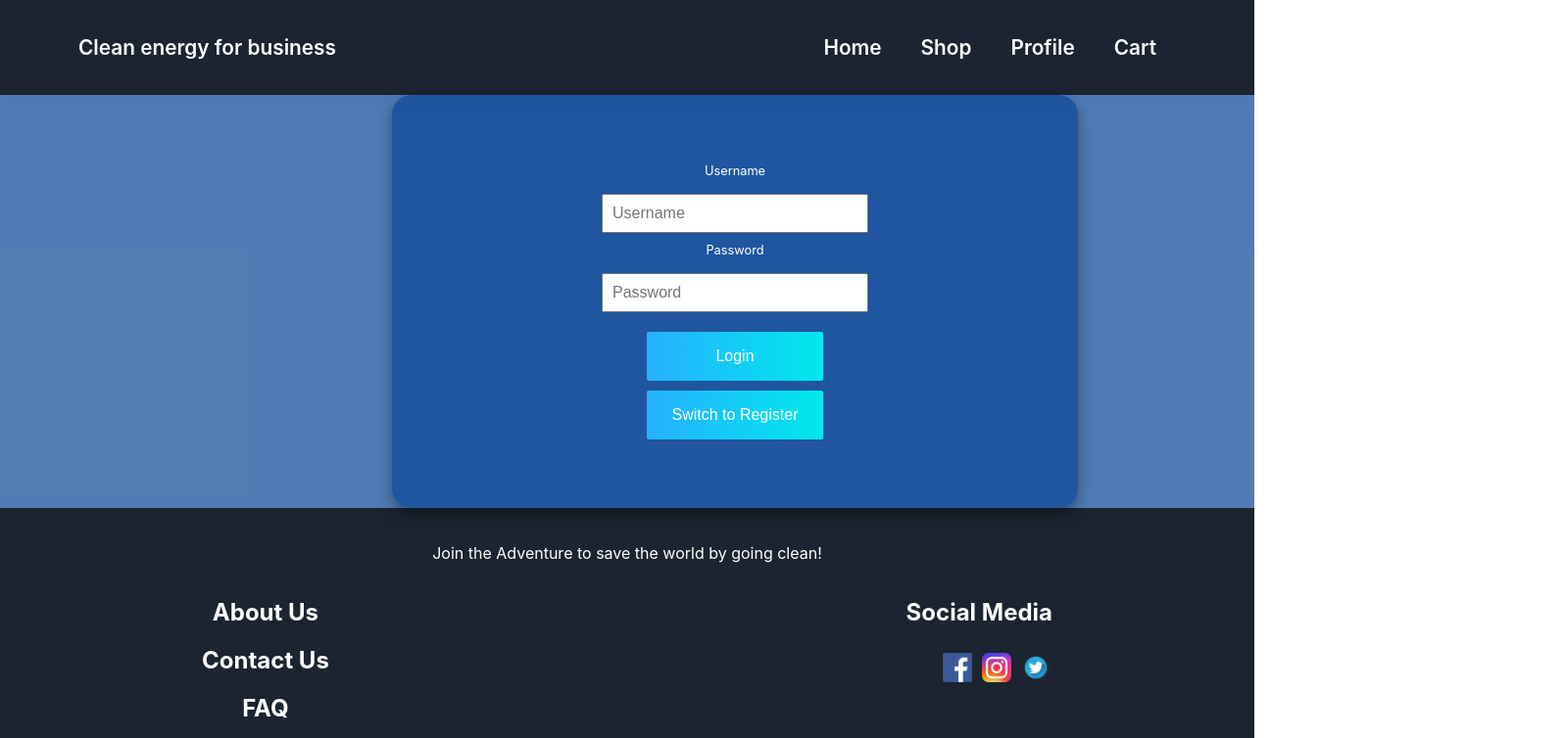
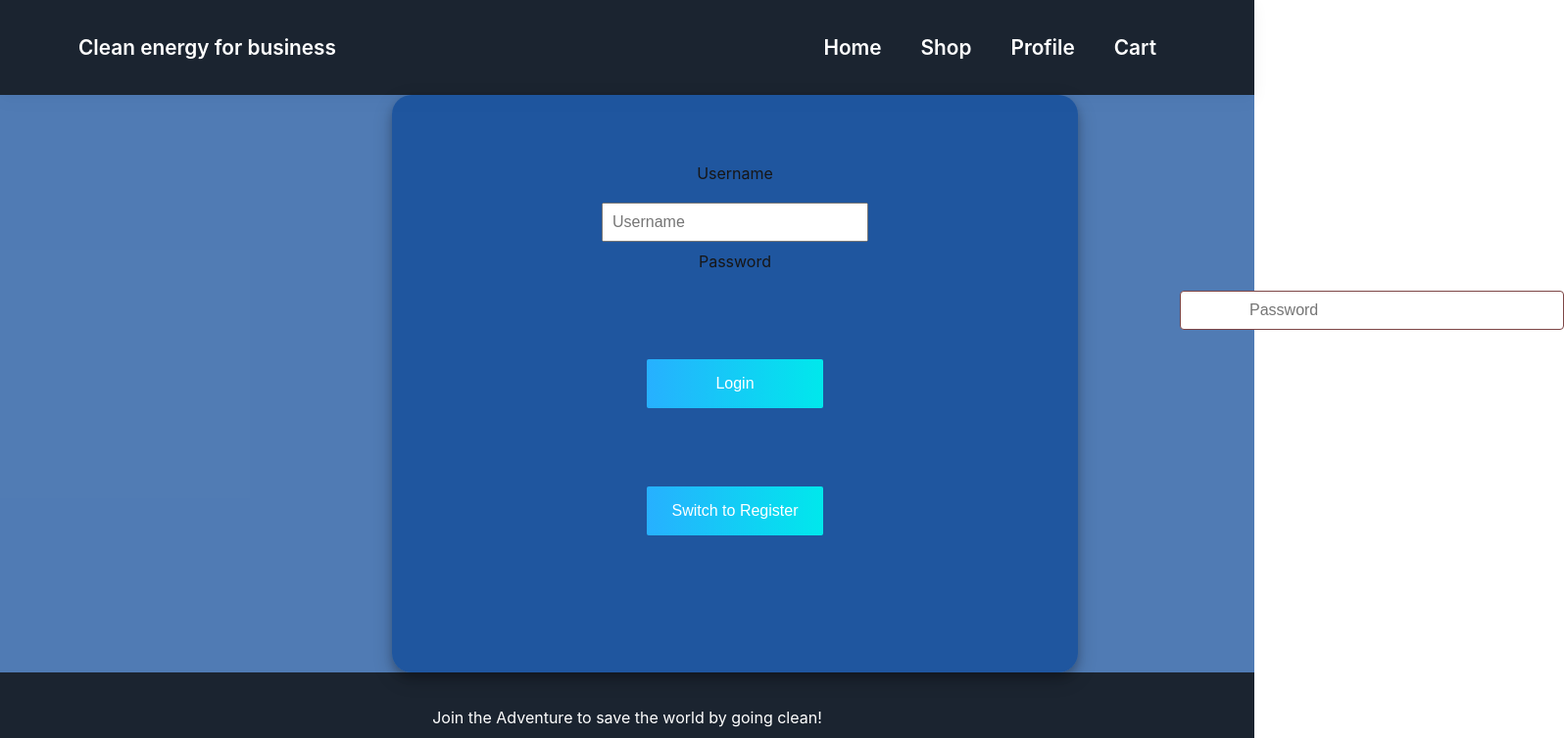
Before and after one commit to Amir-2112079/Group-26-22-23-_CleanEnergyForBusiness, a React (Create React App) app in the folder CEFB/client/: page /Profile in a window 1280 px wide. Shown: the top 754 px of the page at 98% size, 1596 px wide, since content can reach past the window. Built offline with nearby package versions, Linux system fonts and the light colour scheme.

Commit message:
Update added user password reset

```diff
--- a/CEFB/client/src/App.js
+++ b/CEFB/client/src/App.js
@@ -5,8 +5,10 @@ import Home from './Components/Pages/Home';
 import GymSolution from './Components/HomeContents/GymSolution';
 import Courier from './Components/HomeContents/Couriers';
 import BoilerBioFuel from './Components/HomeContents/BoilerBioFuel';
+import RealLifeExamples from './Components/HomeContents/RealLifeExamples';
 import Shop from './Components/Pages/Shop';
 import Profile from './Components/Pages/Profile';
+import ResetPassword from './Components/Pages/ResetPassword';
 import ErrorPage from './Components/ErrorPage';
 import NavBar from './Components/NavBar';
 import Footer from './Components/Pages/Footer';
@@ -14,16 +16,12 @@ import Co2Calculator from './Components/Pages/Co2Calculator';
 import AboutUs from './Components/Pages/AboutUs';
 import ContactUs from './Components/Pages/ContactUs';
 import Cart from './Components/Pages/Cart'
-
 import Radar from './Components/Pages/Radar';
 import BusinessChat from './Components/Pages/BusinessChat'
 import Faq from './Components/Pages/Faq';
 
 
 function App() {
-
-
-
 
   return (
 
@@ -36,6 +34,8 @@ function App() {
           <Route path='/GymSolution' element={<GymSolution />} />
           <Route path='/Courier' element={<Courier />} />
           <Route path='/BoilerBioFuel' element={<BoilerBioFuel />} />
+          <Route path='/RealLifeExamples' element={<RealLifeExamples />} />
+
           <Route path='/Shop' element={<Shop />} />
           <Route path='/cart' element={<Cart />} />
 
@@ -45,6 +45,7 @@ function App() {
           <Route path='/ContactUs' element={<ContactUs />} />
           <Route path='/Radar' element={<Radar />} />
           <Route path='/BusinessChat' element={<BusinessChat />} />
+          <Route path='/ResetPassword' element={<ResetPassword/>} />
           <Route path='/Faq' element={<Faq />} />
 
           <Route path='*' element={<ErrorPage />} />
--- a/CEFB/client/src/Components/CSSContents/Home.css
+++ b/CEFB/client/src/Components/CSSContents/Home.css
@@ -23,6 +23,20 @@
     transform: scale(1.1);
 }
 
+.RLE:hover
+{
+    transform: scale(1.1);
+}
+
+.description1 {
+
+    align-items: center;
+    padding: 10px 450px;
+    font-size: 1.9rem;
+    font-weight: 6000;
+    color: #0b0b0b;
+
+}
 
 
 
--- /dev/null
+++ b/CEFB/client/src/Components/CSSContents/ResetPassword.css
@@ -0,0 +1,45 @@
+h2 {
+    font-size: 24px;
+    margin-bottom: 20px;
+  }
+
+  label {
+    color: rgb(23, 22, 22);
+    display: block;
+    margin-bottom: 10px;
+    font-size: 16px;
+  }
+
+  input[type="email"],
+  input[type="password"] {
+
+    position: relative;
+  left: 650px;
+    display: block;
+    padding: 10px 70px;
+    font-size: 16px;
+    border-radius: 4px;
+    border: 1px solid #7d4646;
+    margin-bottom: 20px;
+  }
+
+  button {
+    background-color: #4CAF50;
+    color: rgb(18, 14, 14);
+    padding: 10px 20px;
+    border: none;
+    border-radius: 4px;
+    cursor: pointer;
+    font-size: 16px;
+    margin-bottom: 70px;
+  }
+
+  button:hover {
+    background-color: #3e8e41;
+  }
+
+  .error {
+    color: red;
+    margin-bottom: 20px;
+    font-size: 16px;
+  }
--- a/CEFB/client/src/Components/Pages/Home.js
+++ b/CEFB/client/src/Components/Pages/Home.js
@@ -31,6 +31,12 @@ function Home() {
                 />
                     <h3 className='description'>Biofuel-boilers</h3>
                 </Link>
+                <Link className='RLE' to='/RealLifeExamples'><img className='fade-img'
+                        src='images/RLE.jpg' height={350} width={1200}
+                        alt='Real Life Examples'
+                    />
+                        <h1 className='description1'>Real Life Examples</h1>
+                    </Link>
             </div>
         </div>
     )
--- a/CEFB/client/src/Components/Pages/Profile.js
+++ b/CEFB/client/src/Components/Pages/Profile.js
@@ -4,6 +4,7 @@ import LoginRegister from './LoginRegister';
 import Radar from './Radar';
 import BusinessChat from './BusinessChat';
 import { Link } from 'react-router-dom';
+import ResetPassword from './ResetPassword';
 
 
 function Profile() {
@@ -31,6 +32,9 @@ function Profile() {
                 <Link to='/BusinessChat'>
                     <button className='btn-Profile' onClick={<BusinessChat />} >Business Chat</button>
                 </Link>
+                <Link to='/ResetPassword'>
+                    <button className='btn-Profile' onClick={<ResetPassword />} >Reset Password</button>
+                </Link>
             </div>
 
             <div className='logout-btn'>
--- /dev/null
+++ b/CEFB/client/src/Components/Pages/ResetPassword.js
@@ -0,0 +1,57 @@
+import "../CSSContents/ResetPassword.css";
+
+import React, { useState } from 'react';
+import axios from 'axios';
+
+function ResetPassword() {
+  const [email, setEmail] = useState('');
+  const [password, setPassword] = useState('');
+  const [confirmPassword, setConfirmPassword] = useState('');
+  const [error, setError] = useState('');
+
+  const handleResetPassword = () => {
+    if (password !== confirmPassword) {
+      setError('Passwords do not match');
+      return;
+    }
+
+    axios.post('http://localhost:4000/resetPassword', { email, password })
+      .then((response) => {
+        console.log(response.data);
+        // reset form and show success message
+        setEmail('');
+        setPassword('');
+        setConfirmPassword('');
+        setError('');
+        alert('Password reset successfully');
+      })
+      .catch((error) => {
+        console.log(error);
+        setError(error.message);
+      });
+  };
+
+  return (
+    <div>
+      <h2>Reset Password</h2>
+      <div>
+        <label htmlFor="email">Email:</label>
+        <input type="email" id="email" value={email} onChange={(e) => setEmail(e.target.value)} />
+      </div>
+      <div>
+        <label htmlFor="password">New Password:</label>
+        <input type="password" id="password" value={password} onChange={(e) => setPassword(e.target.value)} />
+      </div>
+      <div>
+        <label htmlFor="confirm-password">Confirm Password:</label>
+        <input type="password" id="confirm-password" value={confirmPassword} onChange={(e) => setConfirmPassword(e.target.value)} />
+      </div>
+      <div>
+        <button onClick={handleResetPassword}>Reset Password</button>
+      </div>
+      {error && <div>{error}</div>}
+    </div>
+  );
+}
+
+export default ResetPassword;
```
Also changed, not shown: 1 other file (tests, documents, lock files or other folders).
